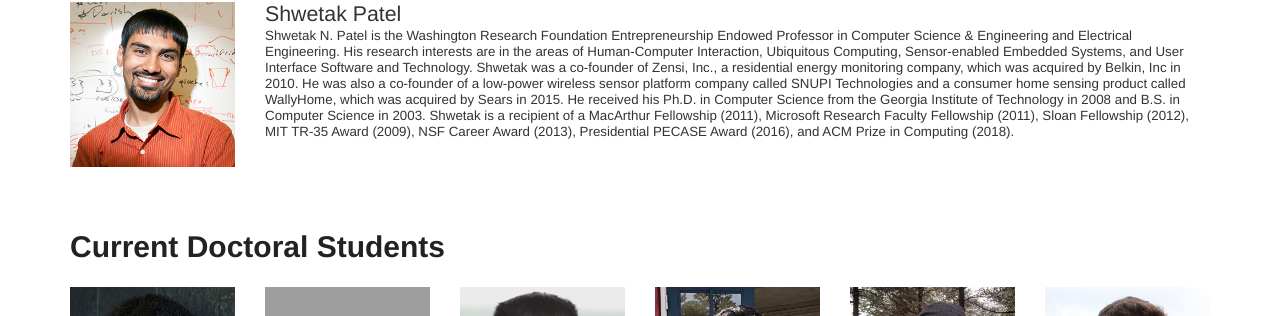
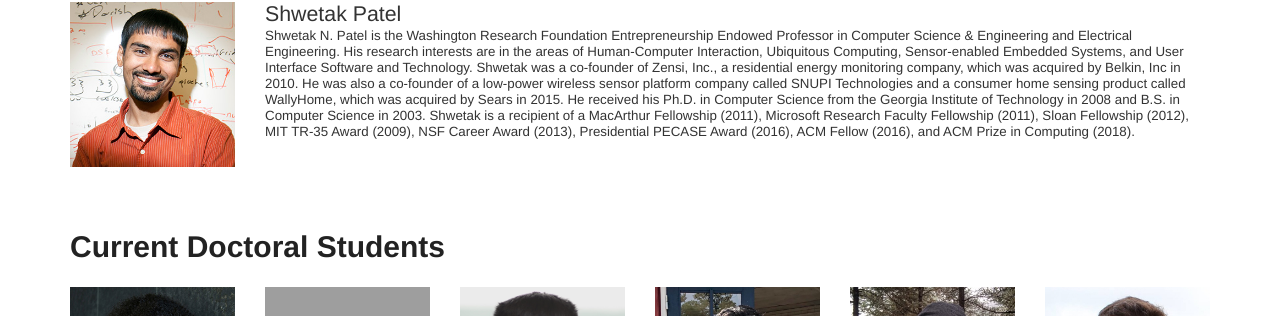
Before and after one commit to ubicomplab/ubicomplab.github.io, a Jekyll site: the page built from members/index.html, in a window 1280 px wide and 900 px high. Shown: the part 254-570 px from the top of the window. Built offline with Jekyll 4.4.1, drawn with Linux system fonts in a browser that asks for light colours; some web fonts are replaced.

Commit message:
update shwetak's acm fellow and josh's nips paper

```diff
--- a/members/index.html
+++ b/members/index.html
@@ -25,7 +25,7 @@
   <div class="member-badge col-md-10 col-sm-9 col-xs-8">
     <div class="details">
       <div class="name">{% if member.website == nil %}{{ member.name }}{% else %}<a href="{{ member.website }}">{{ member.name }}</a>{% endif %}</div>
-      <div class="affiliation">Shwetak N. Patel is the Washington Research Foundation Entrepreneurship Endowed Professor in Computer Science & Engineering and Electrical Engineering. His research interests are in the areas of Human-Computer Interaction, Ubiquitous Computing, Sensor-enabled Embedded Systems, and User Interface Software and Technology. Shwetak was a co-founder of Zensi, Inc., a residential energy monitoring company, which was acquired by Belkin, Inc in 2010. He was also a co-founder of a low-power wireless sensor platform company called SNUPI Technologies and a consumer home sensing product called WallyHome, which was acquired by Sears in 2015. He received his Ph.D. in Computer Science from the Georgia Institute of Technology in 2008 and B.S. in Computer Science in 2003. Shwetak is a recipient of a MacArthur Fellowship (2011), Microsoft Research Faculty Fellowship (2011), Sloan Fellowship (2012), MIT TR-35 Award (2009), NSF Career Award (2013), Presidential PECASE Award (2016), and ACM Prize in Computing (2018).
+      <div class="affiliation">Shwetak N. Patel is the Washington Research Foundation Entrepreneurship Endowed Professor in Computer Science & Engineering and Electrical Engineering. His research interests are in the areas of Human-Computer Interaction, Ubiquitous Computing, Sensor-enabled Embedded Systems, and User Interface Software and Technology. Shwetak was a co-founder of Zensi, Inc., a residential energy monitoring company, which was acquired by Belkin, Inc in 2010. He was also a co-founder of a low-power wireless sensor platform company called SNUPI Technologies and a consumer home sensing product called WallyHome, which was acquired by Sears in 2015. He received his Ph.D. in Computer Science from the Georgia Institute of Technology in 2008 and B.S. in Computer Science in 2003. Shwetak is a recipient of a MacArthur Fellowship (2011), Microsoft Research Faculty Fellowship (2011), Sloan Fellowship (2012), MIT TR-35 Award (2009), NSF Career Award (2013), Presidential PECASE Award (2016), ACM Fellow (2016), and ACM Prize in Computing (2018).
 </div>
 <!--      <div class="email">{% if member.email != nil %}<a href="mailto::{{ member.email }}">{{ member.email }}</a>{% endif %}</div>-->
     </div>
```
Also changed, not shown: _publications/hbnns.md (+1 -1 lines).
